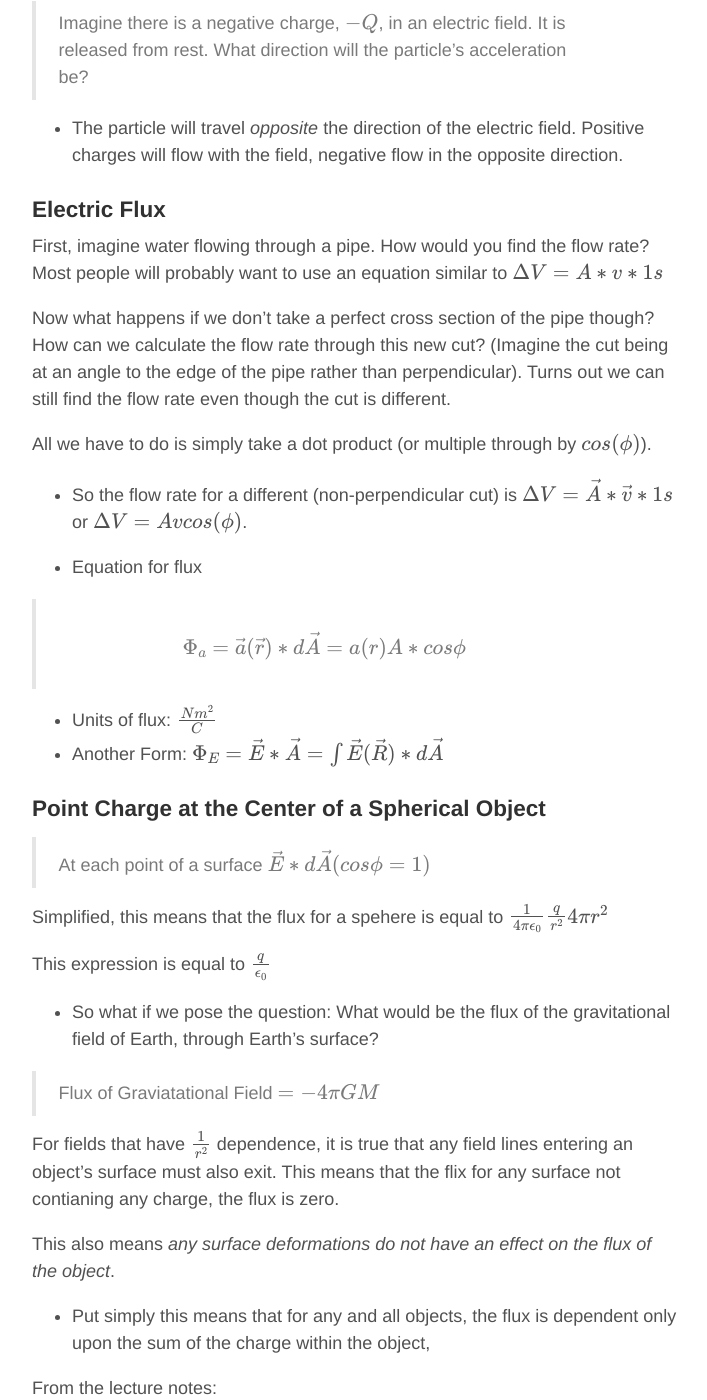
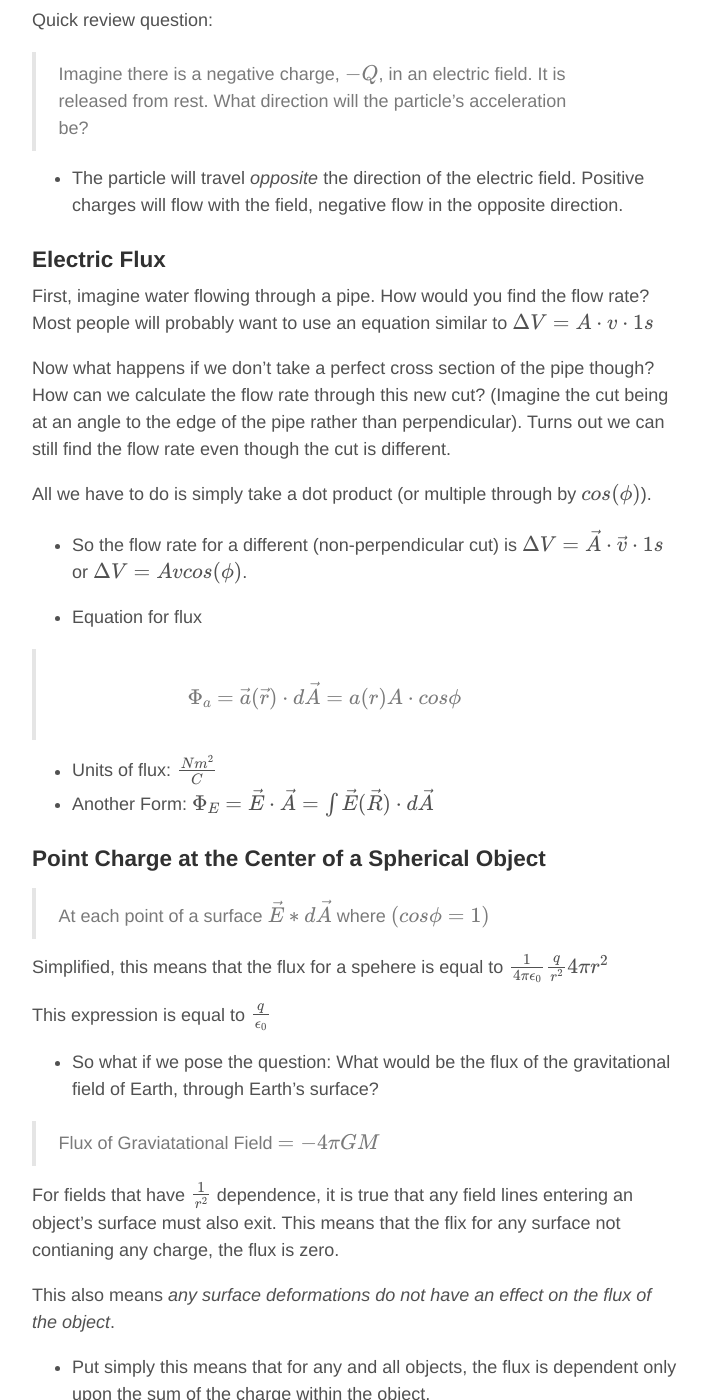
Before and after one commit to ZacBlanco/zacblanco.github.io, a Jekyll site: the page built from _posts/2015-9-03-physics-227-guide.md, in a window 1280 px wide and 1400 px high, scrolled down 3914 px. Shown: the whole window, without its empty margins (284-991 px from the left). Built offline with Jekyll 4.4.1, drawn with Linux system fonts in a browser that asks for light colours; formulas are drawn with MathJax 3; comment, search, counter and statistics services are not loaded; some of the changed text lies outside the part shown.

Commit message:
Edited class guides + new blog hex experience

```diff
--- a/_posts/2015-9-03-physics-227-guide.md
+++ b/_posts/2015-9-03-physics-227-guide.md
@@ -26,7 +26,9 @@ Almost everything in the universe can be described by just 4 (!) equations.
 - It is a scalar value
 - It is quantizes - meaning that a charge must be in integer multiples of the fundamental value of charge
  - This fundamental amount is the charge of an electron.
- - $$ e = 1.6 * 10 ^ -19 C $$
+
+ > $$ e = 1.6 \cdot 10^{-19} Coulombs $$
+
  - The net charge of any isolated system is _conserved_. i.e the net charge of the universe is zero
 
 
@@ -126,24 +128,24 @@ Quick review question:
 
 ### Electric Flux
 
-First, imagine water flowing through a pipe. How would you find the flow rate? Most people will probably want to use an equation similar to $$ \Delta{V} = A * v * 1s $$
+First, imagine water flowing through a pipe. How would you find the flow rate? Most people will probably want to use an equation similar to $$ \Delta{V} = A \cdot v \cdot 1s $$
 
 Now what happens if we don't take a perfect cross section of the pipe though? How can we calculate the flow rate through this new cut? (Imagine the cut being at an angle to the edge of the pipe rather than perpendicular). Turns out we can still find the flow rate even though the cut is different.
 
 All we have to do is simply take a dot product (or multiple through by $$ cos(\phi) $$).
 
-- So the flow rate for a different (non-perpendicular cut) is $$ \Delta{V} =  \vec{A} * \vec{v} * 1s $$ or $$ \Delta{V} = Av cos(\phi) $$.
+- So the flow rate for a different (non-perpendicular cut) is $$ \Delta{V} =  \vec{A} \cdot \vec{v} \cdot 1s $$ or $$ \Delta{V} = Av cos(\phi) $$.
 
 - Equation for flux
 
-> $$ \Phi_a = \vec{a}(\vec{r}) * d\vec{A} = a(r)A*cos\phi $$
+> $$ \Phi_a = \vec{a}(\vec{r}) \cdot d\vec{A} = a(r)A \cdot cos\phi $$
 
 - Units of flux: $$ \frac{Nm^2}{C} $$
-- Another Form: $$ \Phi_E = \vec{E} * \vec{A} = \int\vec{E}(\vec{R}) * d\vec{A} $$
+- Another Form: $$ \Phi_E = \vec{E} \cdot \vec{A} = \int\vec{E}(\vec{R}) \cdot d\vec{A} $$
 
 ### Point Charge at the Center of a Spherical Object
 
-> At each point of a surface $$ \vec{E} * d\vec{A} ( cos\phi=1 ) $$
+> At each point of a surface $$ \vec{E} * d\vec{A} $$ where $$( cos\phi=1 ) $$
 
 Simplified, this means that the flux for a spehere is equal to $$ \frac{1}{4\pi\epsilon_0}\frac{q}{r^2}4\pi r^2 $$
 
```
Also changed, not shown: other parts of _posts/2015-9-03-physics-227-guide.md (+1 -1 lines), _drafts/2015-9-6-my-internship-at-hortonworks.md (deleted, +0 -10 lines), _posts/2015-9-3-guide-principles-electrical-engineering.md (+15 -4 lines), _posts/2015-9-6-my-internship-at-hortonworks.md (added, +41 -0 lines), assets/images/hortonworks-review/hadoop-logo-1.png (added), assets/images/hortonworks-review/hortonworks-logo-1.png (added), assets/images/physics-227/spherical-symmetry-1.png (added), 1 other file.
